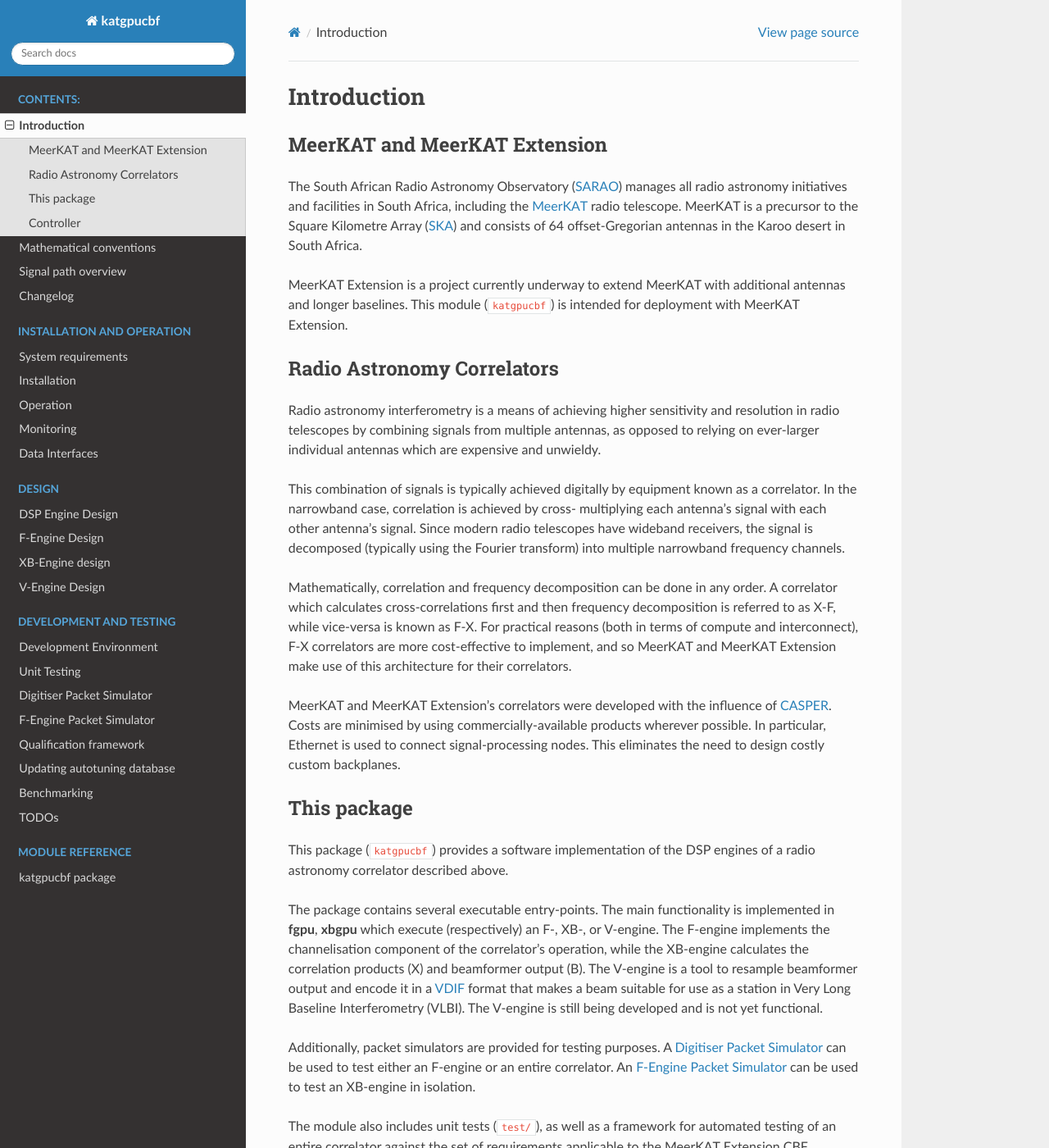
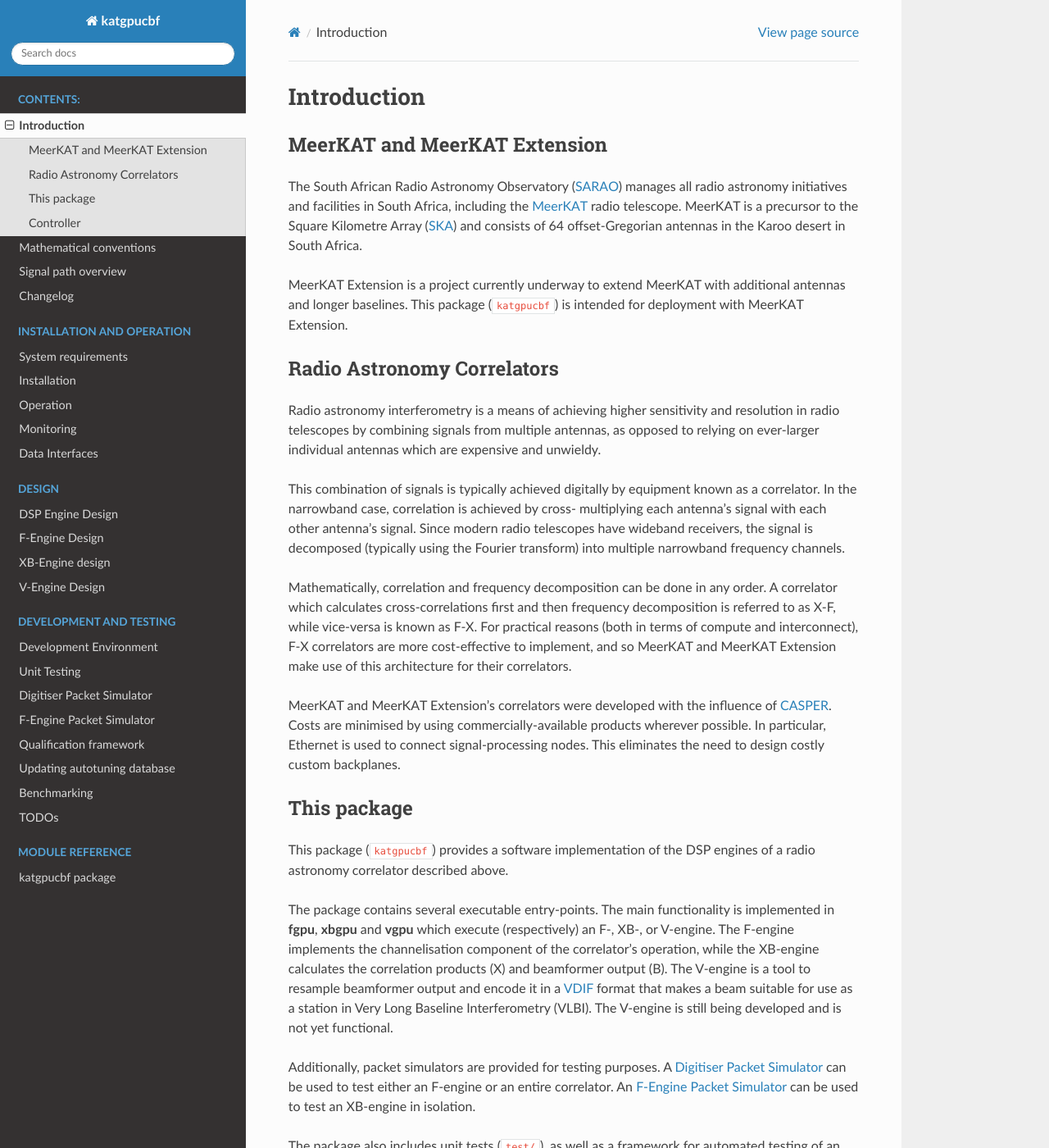
Before and after one commit to ska-sa/katgpucbf, a Sphinx documentation site: the page built from doc/introduction.rst, in a window 1280 px wide and 1400 px high. Shown: the whole window at 82% size. Built offline with Sphinx 7.4.7 and the Read the Docs theme 3.1.0, drawn with Linux system fonts in a browser that asks for light colours; pages that are not in the unit, such as notebooks, are missing from menus; the version number could not be read and is left out.

Commit message:
Fixes to documentation
Feedback from #990.

```diff
--- a/doc/data_interfaces.rst
+++ b/doc/data_interfaces.rst
@@ -76,7 +76,7 @@
 SPEAD items have both human-readable names and numeric IDs; special *descriptor*
 items indicate the mapping from name to ID. While katgpucbf sends descriptors
 to allow for decoding, it does not rely on them when receiving. Instead,
-relies on hard-coded IDs, which can be found in :mod:`katgpucbf.spead`.
+it relies on hard-coded IDs, which can be found in :mod:`katgpucbf.spead`.
 
 F-Engine Data Formats
 ---------------------
@@ -186,14 +186,14 @@
 
 Input
 ^^^^^
-The V-Engine receives tied array channelised voltage data from the XB-Engine,
+The V-Engine receives tied-array channelised voltage data from the XB-Engine,
 in the format discussed above. It consumes data from two such streams,
 corresponding to two polarisations.
 
 Output
 ^^^^^^
 Unlike the other engines, the V-engine does not output SPEAD. Instead it
-outputs `VDIF`_ frames in UDP, with each frame preceded by a sequence number
+outputs `VDIF`_ frames over UDP, with each frame preceded by a sequence number
 as per `VTP`_.
 
 .. _VDIF: https://vlbi.org/vlbi-standards/vdif/
--- a/doc/dev-guide.rst
+++ b/doc/dev-guide.rst
@@ -44,7 +44,7 @@
 
   I don't recommend using the  :program:`dev-setup.sh` for anything other than
   initial setup. If you run it again, the requirements will be re-installed, and
-  the module will be re-installed in editable mode. It's unlikely that any of
+  the package will be re-installed in editable mode. It's unlikely that any of
   this will be harmful in any way, but it will use up a few minutes. You
   probably won't want to do that every time.
 
@@ -108,7 +108,7 @@
 Boiler-plate files
 ------------------
 
-The module contains the following boiler-plate files:
+The package contains the following boiler-plate files:
 
 - ``Dockerfile`` for generating repeatable container images which are capable of
   running this package.
--- a/doc/engines.rst
+++ b/doc/engines.rst
@@ -132,8 +132,8 @@
    \end{scope}
 
 The F-engine and V-engine each use two input streams to align two incoming
-polarisations, but in the XB-engine there is only one as the polarisations are
-already interleaved in the incoming packets.
+polarisations. The XB-engine only uses one input stream as the polarisations
+are already interleaved in the incoming packets.
 
 There might not always be multiple processing pipelines. When they exist, they
 are to support multiple outputs generated from the same input, such as wide-
--- a/doc/introduction.rst
+++ b/doc/introduction.rst
@@ -12,7 +12,7 @@
 Africa.
 
 MeerKAT Extension is a project currently underway to extend MeerKAT with
-additional antennas and longer baselines. This module (``katgpucbf``) is
+additional antennas and longer baselines. This package (``katgpucbf``) is
 intended for deployment with MeerKAT Extension.
 
 .. _SARAO: https://www.sarao.ac.za/about/sarao/
@@ -56,19 +56,20 @@
 engines of a radio astronomy correlator described above.
 
 The package contains several executable entry-points. The main functionality is
-implemented in :program:`fgpu`, :program:`xbgpu` which execute (respectively)
-an F-, XB-, or V-engine. The F-engine implements the channelisation component of
-the correlator's operation, while the XB-engine calculates the correlation
-products (X) and beamformer output (B). The V-engine is a tool to resample
-beamformer output and encode it in a `VDIF`_ format that makes a beam suitable
-for use as a station in Very Long Baseline Interferometry (VLBI). The V-engine
-is still being developed and is not yet functional.
+implemented in :program:`fgpu`, :program:`xbgpu` and :program:`vgpu` which
+execute (respectively) an F-, XB-, or V-engine. The F-engine implements the
+channelisation component of the correlator's operation, while the XB-engine
+calculates the correlation products (X) and beamformer output (B). The
+V-engine is a tool to resample beamformer output and encode it in a `VDIF`_
+format that makes a beam suitable for use as a station in Very Long Baseline
+Interferometry (VLBI). The V-engine is still being developed and is not yet
+functional.
 
 Additionally, packet simulators are provided for testing purposes. A :ref:`dsim`
 can be used to test either an F-engine or an entire correlator. An
 :ref:`feng-packet-sim` can be used to test an XB-engine in isolation.
 
-The module also includes unit tests (:file:`test/`), as well as a framework for
+The package also includes unit tests (:file:`test/`), as well as a framework for
 automated testing of an entire correlator against the set of requirements
 applicable to the MeerKAT Extension CBF (:file:`qualification/`).
 
```
